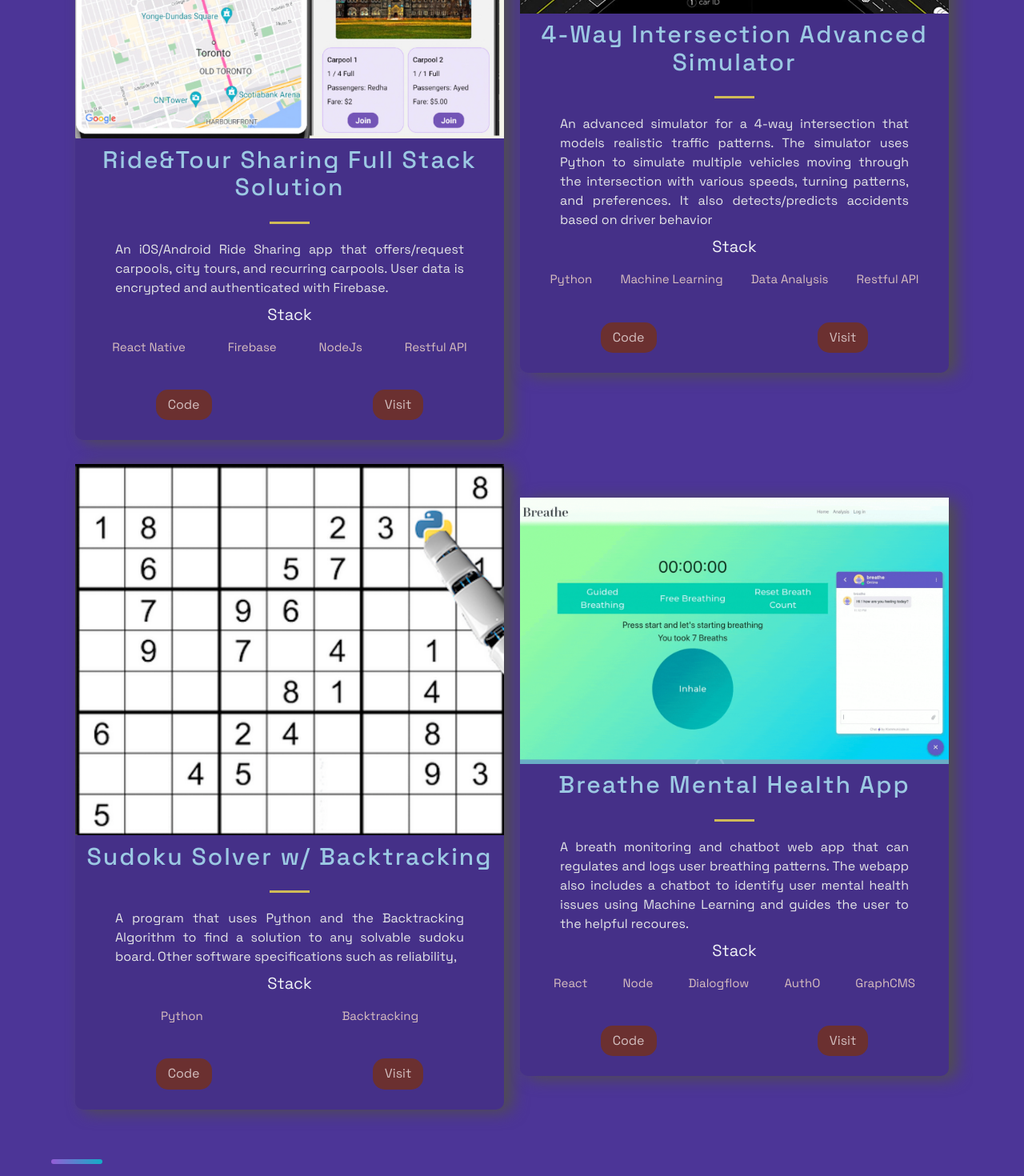
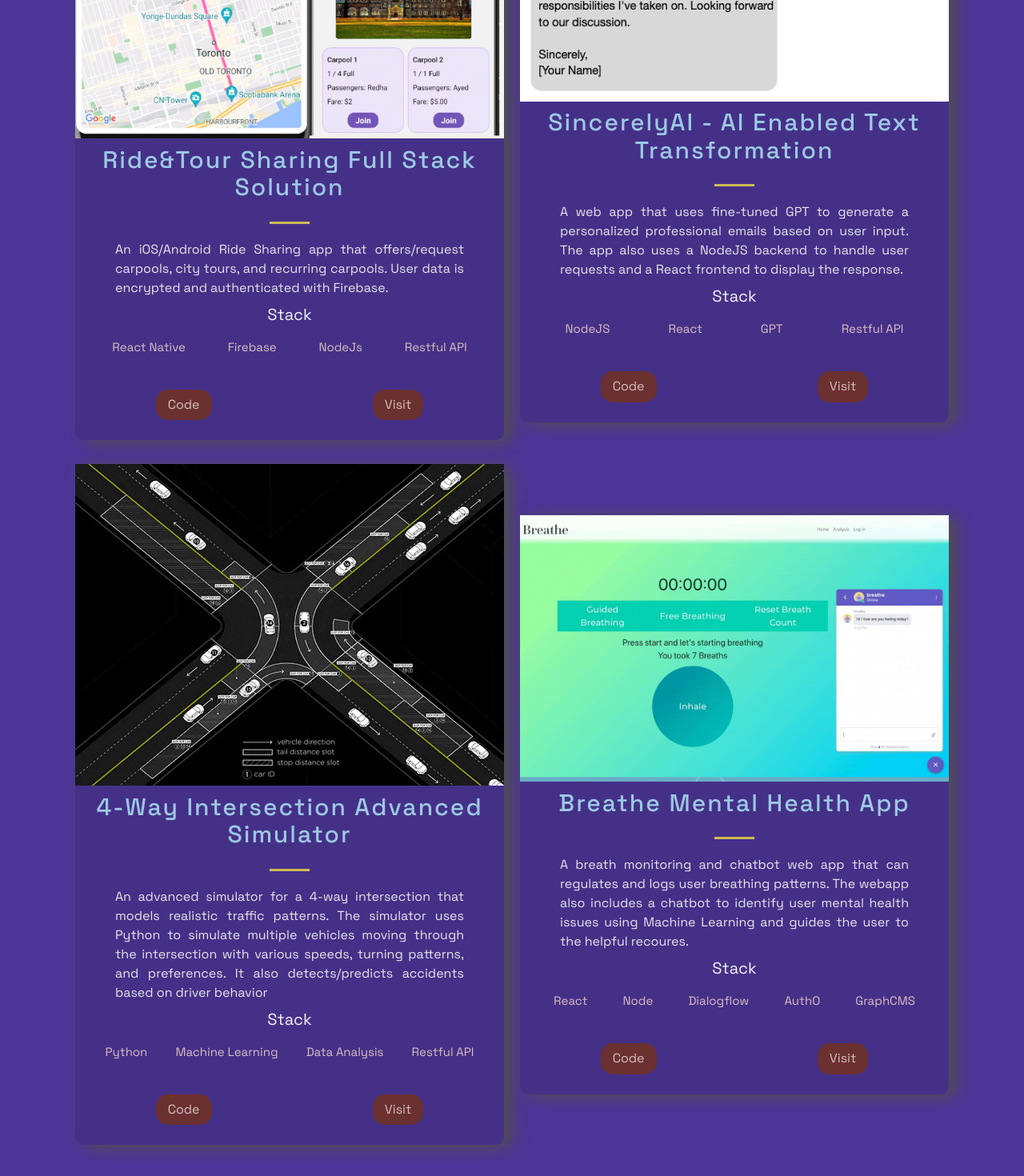
Before and after one commit to MohamedAly8/React_Portfolio, a Next.js app: page / in a window 1280 px wide. Shown: the part 2840-4310 px from the top of the page at 80% size. Built offline with nearby package versions, Linux system fonts and the light colour scheme.

Commit message:
added sincerelyai project

```diff
--- a/src/constants/constants.js
+++ b/src/constants/constants.js
@@ -9,21 +9,21 @@ export const projects = [
     id: 0,
   },
   {
+    title: 'SincerelyAI - AI Enabled Text Transformation',
+    description:"A web app that uses fine-tuned GPT to generate a personalized professional emails based on user input. The app also uses a NodeJS backend to handle user requests and a React frontend to display the response.",
+    image: '/images/sincerely.png',
+    tags: ['NodeJS', 'React', 'GPT', 'Restful API'],
+    source: 'https://github.com/MohamedAly8/Sincerely-AI',
+    visit: 'https://sincerelyai.netlify.app',
+    id: 1,
+  },
+  {
     title: '4-Way Intersection Advanced Simulator',
     description: "An advanced simulator for a 4-way intersection that models realistic traffic patterns. The simulator uses Python to simulate multiple vehicles moving through the intersection with various speeds, turning patterns, and preferences. It also detects/predicts accidents based on driver behavior",
     image: '/images/intersection.png',
     tags: ['Python', 'Machine Learning', 'Data Analysis', 'Restful API'],
     source: 'https://github.com/MohamedAly8/4Way-Intersection-Simulation',
     visit: 'https://github.com/MohamedAly8/4Way-Intersection-Simulation',
-    id: 1,
-  },
-  {
-    title: 'Sudoku Solver w/ Backtracking',
-    description:"A program that uses Python and the Backtracking Algorithm to find a solution to any solvable sudoku board. Other software specifications such as reliability,",
-    image: '/images/sudoku.png',
-    tags: ['Python', 'Backtracking'],
-    source: 'https://github.com/MohamedAly8/Sudoku-Solver-Backtracking',
-    visit: 'https://github.com/MohamedAly8/Sudoku-Solver-Backtracking',
     id: 2,
   },
   {
```
Also changed, not shown: public/images/sincerely.png (added).
